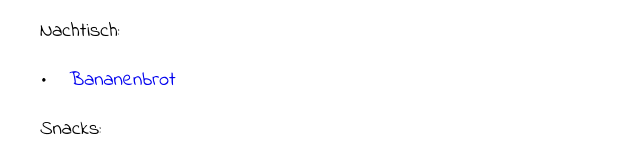
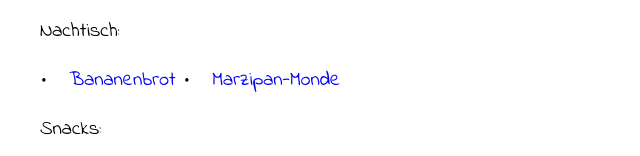
Before and after one commit to elena237/elena237.github.io, a plain HTML site: page index.html in a window 1280 px wide. Shown: the part 280-436 px from the top of the page, without its empty margins (0-640 px from the left). Drawn offline with Linux system fonts and the light colour scheme.

Commit message:
Add files via upload

```diff
--- a/index.html
+++ b/index.html
@@ -17,6 +17,7 @@
         &#8226; &nbsp; <a id = "hauptgericht1" class="hauptgericht" href="https://www.chefkoch.de/rezepte/401811129241054/Mexikanischer-Burritoauflauf.html" target="_blank">Mexikanischer Burritoauflauf</a>
         <p id="nachtische">Nachtisch:  </p>
         &#8226; &nbsp; <a id = "nachtisch1" class="nachtisch" href="https://www.elle.de/low-carb-bananenbrot" target="_blank">Bananenbrot</a>
+        &#8226; &nbsp; <a id = "nachtisch2" class="nachtisch" href="https://www.swr.de/buffet/back-attacke-mit-annie-marzipan-monde/-/id=98256/did=25021884/nid=98256/1085ugp/index.html" target="_blank">Marzipan-Monde</a>
         <p id="snacks">Snacks: </p>
         &#8226; &nbsp; <a id = "snack1" class="snack" href="https://mariaesschmecktmir.com/schnelle-pizzaschnecken/" target="_blank">Pizzaschnecken</a>
         <br/> <br/> <button id="buttonAdd">Add :)</button>
```
